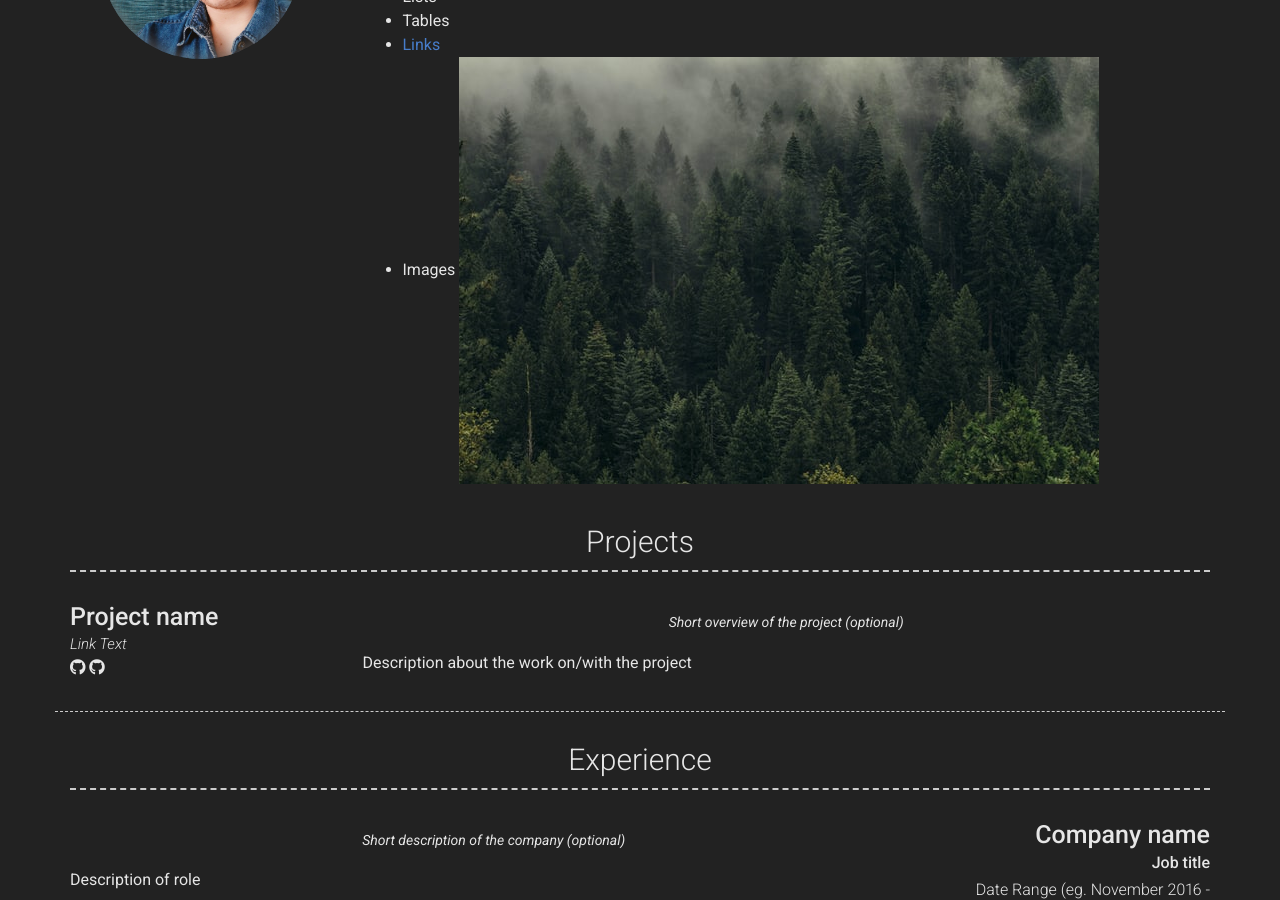
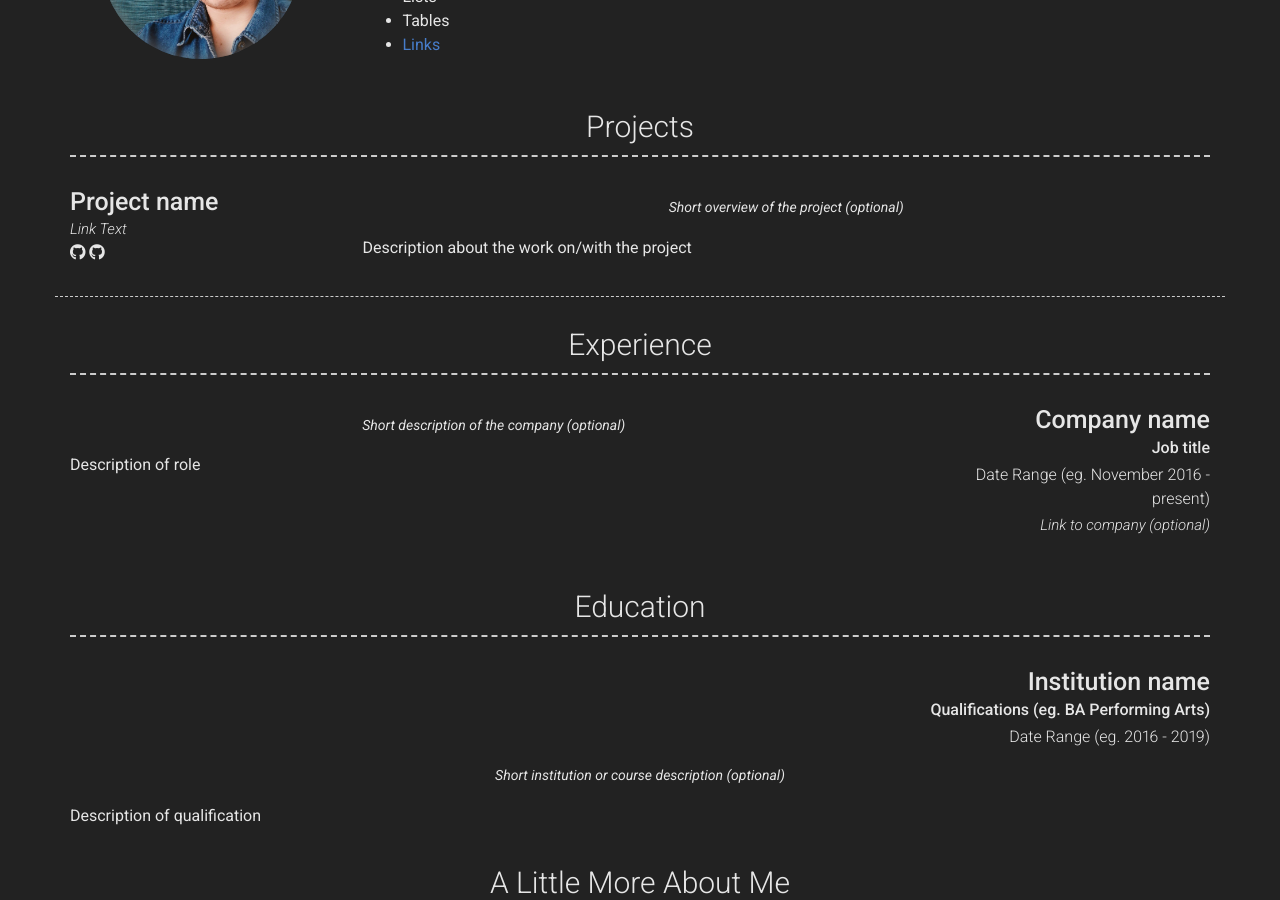
Before and after one commit to mi-maj/sju, a Jekyll site: the page built from index.md, in a window 1280 px wide and 900 px high, scrolled down 491 px. Built offline with Jekyll 4.4.1, drawn with Linux system fonts in a browser that asks for light colours; nearby versions of some CDN libraries.

Commit message:
zmiana via remote repositories

```diff
--- a/_config.yml
+++ b/_config.yml
@@ -62,7 +62,6 @@ about_content: | # this will include new lines to allow paragraphs
     - Lists
     - Tables
     - <a href="https://www.polsl.pl">Links</a>
-    - Images ![alt text](images/landscape-trees.jpg "Trees")
 
 content:
   - title: Projects # Title for the section
```
